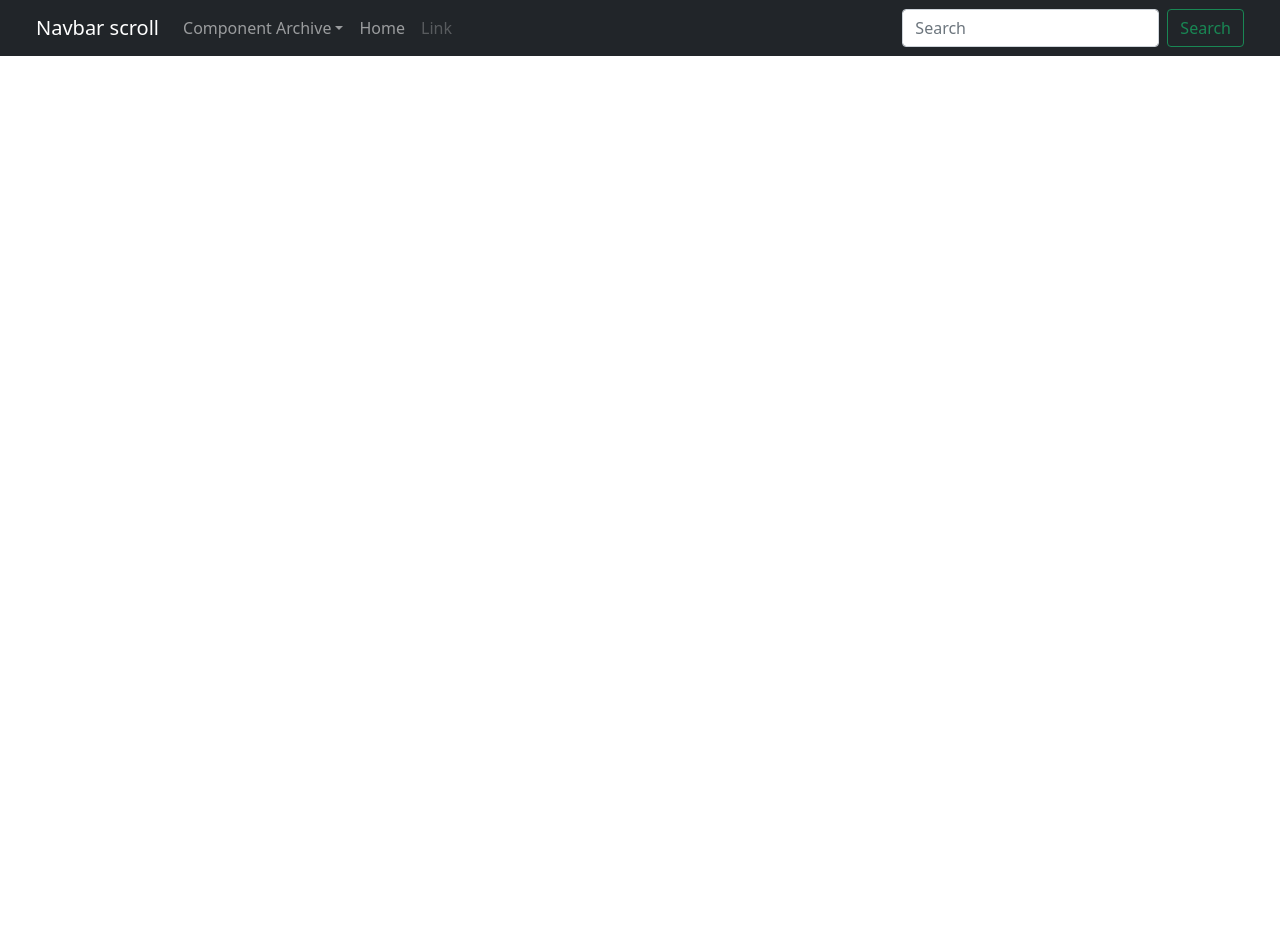
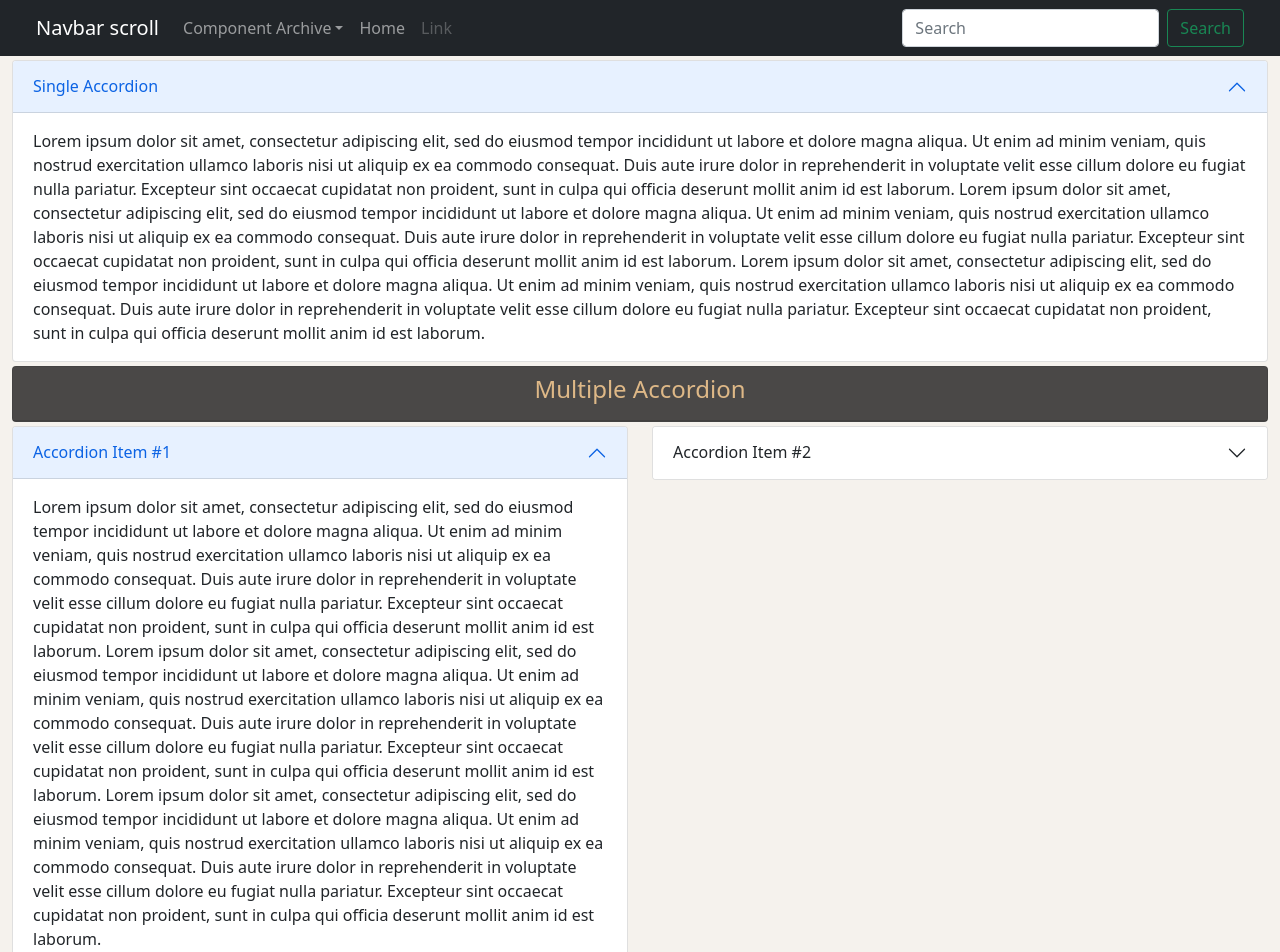
Before and after one commit to osmanforhad/react-js-components, a React (Create React App) app: page /acordion in a window 1280 px wide. Shown: the top 952 px of the page. Before the commit the page ends 800 px from the top, so only its background shows below. Built offline with nearby package versions, Linux system fonts and the light colour scheme.

Commit message:
working with react bootstrap accordion component

```diff
--- /dev/null
+++ b/src/components/accordion-component/AcordionComponent.js
@@ -0,0 +1,125 @@
+import React, { Component, Fragment } from "react";
+import { Accordion, Card, Col, Container, Row } from "react-bootstrap";
+import CardHeader from "react-bootstrap/esm/CardHeader";
+
+class AcordionComponent extends Component {
+  render() {
+    return (
+      <Fragment>
+        <Container fluid={true} className="mt-1 App">
+          <Row>
+            <Col xl={12} lg={12} md={12} sm={12} xs={12}>
+              <Accordion>
+                <Accordion.Item>
+                  <Accordion.Header>Single Accordion</Accordion.Header>
+                  <Accordion.Body>
+                    Lorem ipsum dolor sit amet, consectetur adipiscing elit, sed
+                    do eiusmod tempor incididunt ut labore et dolore magna
+                    aliqua. Ut enim ad minim veniam, quis nostrud exercitation
+                    ullamco laboris nisi ut aliquip ex ea commodo consequat.
+                    Duis aute irure dolor in reprehenderit in voluptate velit
+                    esse cillum dolore eu fugiat nulla pariatur. Excepteur sint
+                    occaecat cupidatat non proident, sunt in culpa qui officia
+                    deserunt mollit anim id est laborum. Lorem ipsum dolor sit
+                    amet, consectetur adipiscing elit, sed do eiusmod tempor
+                    incididunt ut labore et dolore magna aliqua. Ut enim ad
+                    minim veniam, quis nostrud exercitation ullamco laboris nisi
+                    ut aliquip ex ea commodo consequat. Duis aute irure dolor in
+                    reprehenderit in voluptate velit esse cillum dolore eu
+                    fugiat nulla pariatur. Excepteur sint occaecat cupidatat non
+                    proident, sunt in culpa qui officia deserunt mollit anim id
+                    est laborum. Lorem ipsum dolor sit amet, consectetur
+                    adipiscing elit, sed do eiusmod tempor incididunt ut labore
+                    et dolore magna aliqua. Ut enim ad minim veniam, quis
+                    nostrud exercitation ullamco laboris nisi ut aliquip ex ea
+                    commodo consequat. Duis aute irure dolor in reprehenderit in
+                    voluptate velit esse cillum dolore eu fugiat nulla pariatur.
+                    Excepteur sint occaecat cupidatat non proident, sunt in
+                    culpa qui officia deserunt mollit anim id est laborum.
+                  </Accordion.Body>
+                </Accordion.Item>
+              </Accordion>
+            </Col>
+          </Row>
+          <Row className="mt-1">
+            <Container>
+              <Card className="card-bg-style">
+                <CardHeader>
+                  <h4 className="card-title-style">Multiple Accordion</h4>
+                </CardHeader>
+              </Card>
+            </Container>
+            <Accordion defaultActiveKey="0" className="mt-1">
+              <Row>
+                <Col xl={6} lg={6} md={6} sm={12} xs={12}>
+                  <Accordion.Item eventKey="0">
+                    <Accordion.Header>Accordion Item #1</Accordion.Header>
+                    <Accordion.Body>
+                      Lorem ipsum dolor sit amet, consectetur adipiscing elit,
+                      sed do eiusmod tempor incididunt ut labore et dolore magna
+                      aliqua. Ut enim ad minim veniam, quis nostrud exercitation
+                      ullamco laboris nisi ut aliquip ex ea commodo consequat.
+                      Duis aute irure dolor in reprehenderit in voluptate velit
+                      esse cillum dolore eu fugiat nulla pariatur. Excepteur
+                      sint occaecat cupidatat non proident, sunt in culpa qui
+                      officia deserunt mollit anim id est laborum. Lorem ipsum
+                      dolor sit amet, consectetur adipiscing elit, sed do
+                      eiusmod tempor incididunt ut labore et dolore magna
+                      aliqua. Ut enim ad minim veniam, quis nostrud exercitation
+                      ullamco laboris nisi ut aliquip ex ea commodo consequat.
+                      Duis aute irure dolor in reprehenderit in voluptate velit
+                      esse cillum dolore eu fugiat nulla pariatur. Excepteur
+                      sint occaecat cupidatat non proident, sunt in culpa qui
+                      officia deserunt mollit anim id est laborum. Lorem ipsum
+                      dolor sit amet, consectetur adipiscing elit, sed do
+                      eiusmod tempor incididunt ut labore et dolore magna
+                      aliqua. Ut enim ad minim veniam, quis nostrud exercitation
+                      ullamco laboris nisi ut aliquip ex ea commodo consequat.
+                      Duis aute irure dolor in reprehenderit in voluptate velit
+                      esse cillum dolore eu fugiat nulla pariatur. Excepteur
+                      sint occaecat cupidatat non proident, sunt in culpa qui
+                      officia deserunt mollit anim id est laborum.
+                    </Accordion.Body>
+                  </Accordion.Item>
+                </Col>
+                <Col xl={6} lg={6} md={6} sm={12} xs={12}>
+                  <Accordion.Item eventKey="1">
+                    <Accordion.Header>Accordion Item #2</Accordion.Header>
+                    <Accordion.Body>
+                      Lorem ipsum dolor sit amet, consectetur adipiscing elit,
+                      sed do eiusmod tempor incididunt ut labore et dolore magna
+                      aliqua. Ut enim ad minim veniam, quis nostrud exercitation
+                      ullamco laboris nisi ut aliquip ex ea commodo consequat.
+                      Duis aute irure dolor in reprehenderit in voluptate velit
+                      esse cillum dolore eu fugiat nulla pariatur. Excepteur
+                      sint occaecat cupidatat non proident, sunt in culpa qui
+                      officia deserunt mollit anim id est laborum. Lorem ipsum
+                      dolor sit amet, consectetur adipiscing elit, sed do
+                      eiusmod tempor incididunt ut labore et dolore magna
+                      aliqua. Ut enim ad minim veniam, quis nostrud exercitation
+                      ullamco laboris nisi ut aliquip ex ea commodo consequat.
+                      Duis aute irure dolor in reprehenderit in voluptate velit
+                      esse cillum dolore eu fugiat nulla pariatur. Excepteur
+                      sint occaecat cupidatat non proident, sunt in culpa qui
+                      officia deserunt mollit anim id est laborum. Lorem ipsum
+                      dolor sit amet, consectetur adipiscing elit, sed do
+                      eiusmod tempor incididunt ut labore et dolore magna
+                      aliqua. Ut enim ad minim veniam, quis nostrud exercitation
+                      ullamco laboris nisi ut aliquip ex ea commodo consequat.
+                      Duis aute irure dolor in reprehenderit in voluptate velit
+                      esse cillum dolore eu fugiat nulla pariatur. Excepteur
+                      sint occaecat cupidatat non proident, sunt in culpa qui
+                      officia deserunt mollit anim id est laborum.
+                    </Accordion.Body>
+                  </Accordion.Item>
+                </Col>
+              </Row>
+            </Accordion>
+          </Row>
+        </Container>
+      </Fragment>
+    );
+  }
+}
+
+export default AcordionComponent;
--- a/src/components/common/TopNav.js
+++ b/src/components/common/TopNav.js
@@ -1,6 +1,7 @@
 import React, { Component, Fragment } from "react";
 import { BrowserRouter as Router, Routes, Route } from "react-router-dom";
 import Home from "../../pages/Home";
+import AcordionComponent from "../accordion-component/AcordionComponent";
 import CardComponent from "../card-component/CardComponent";
 import Offcanvas from "../card-component/OffCanvas";
 import Navigation from "../navigation/Navigation";
@@ -15,6 +16,7 @@ class TopNav extends Component {
             <Route exact path="/" element={<Home />} />
             <Route path="card-component" element={<CardComponent />} />
             <Route path="off-canvas" element={<Offcanvas />} />
+            <Route path="acordion" element={<AcordionComponent />} />
           </Routes>
         </Router>
       </Fragment>
--- a/src/components/navigation/Navigation.js
+++ b/src/components/navigation/Navigation.js
@@ -37,6 +37,9 @@ class Navigation extends Component {
                   <NavDropdown.Item as={Link} to="/off-canvas">
                     Off Canvas
                   </NavDropdown.Item>
+                  <NavDropdown.Item as={Link} to="/acordion">
+                    Accordion
+                  </NavDropdown.Item>
                   <NavDropdown.Divider />
                   <NavDropdown.Item>Something else here</NavDropdown.Item>
                 </NavDropdown>
```
